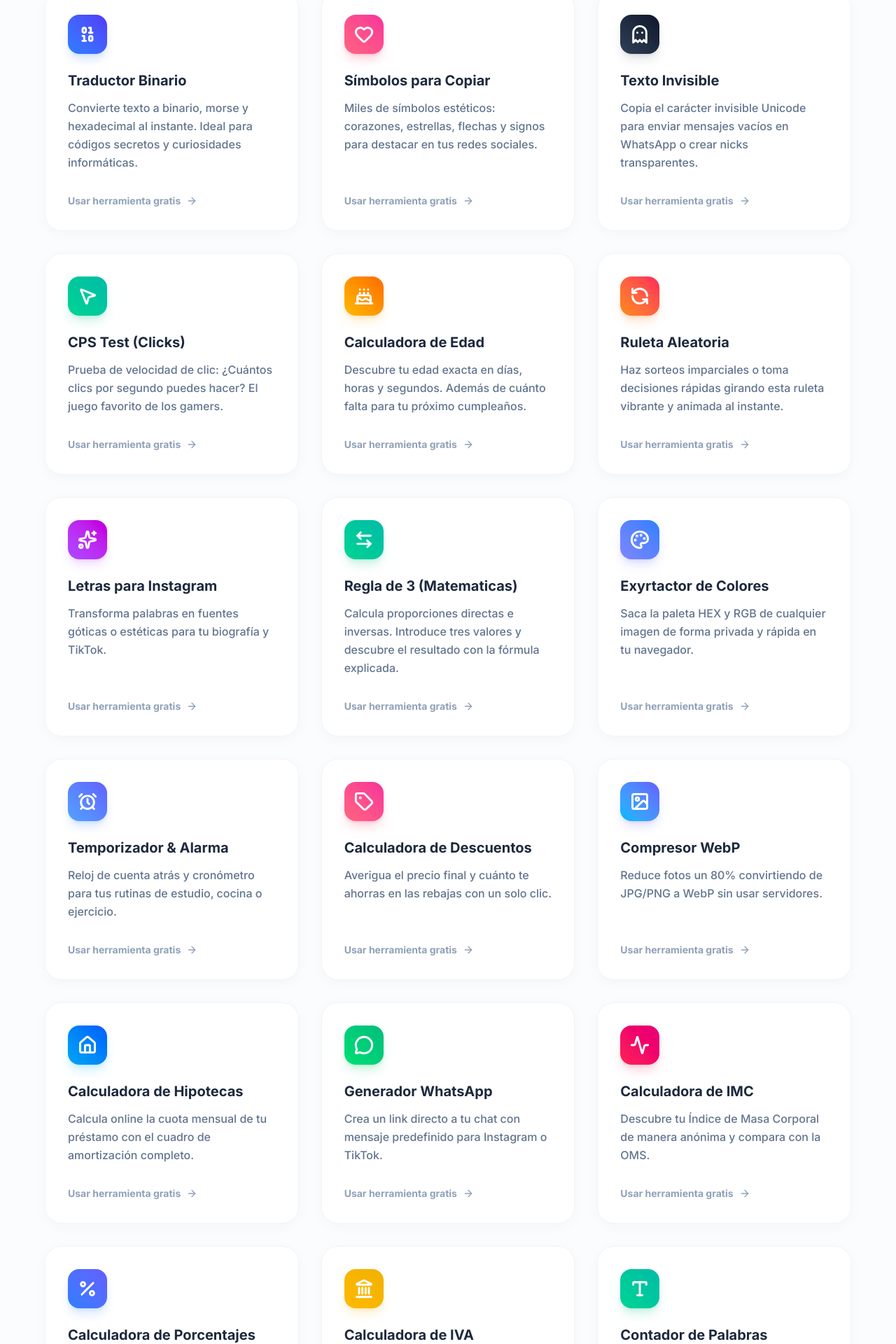
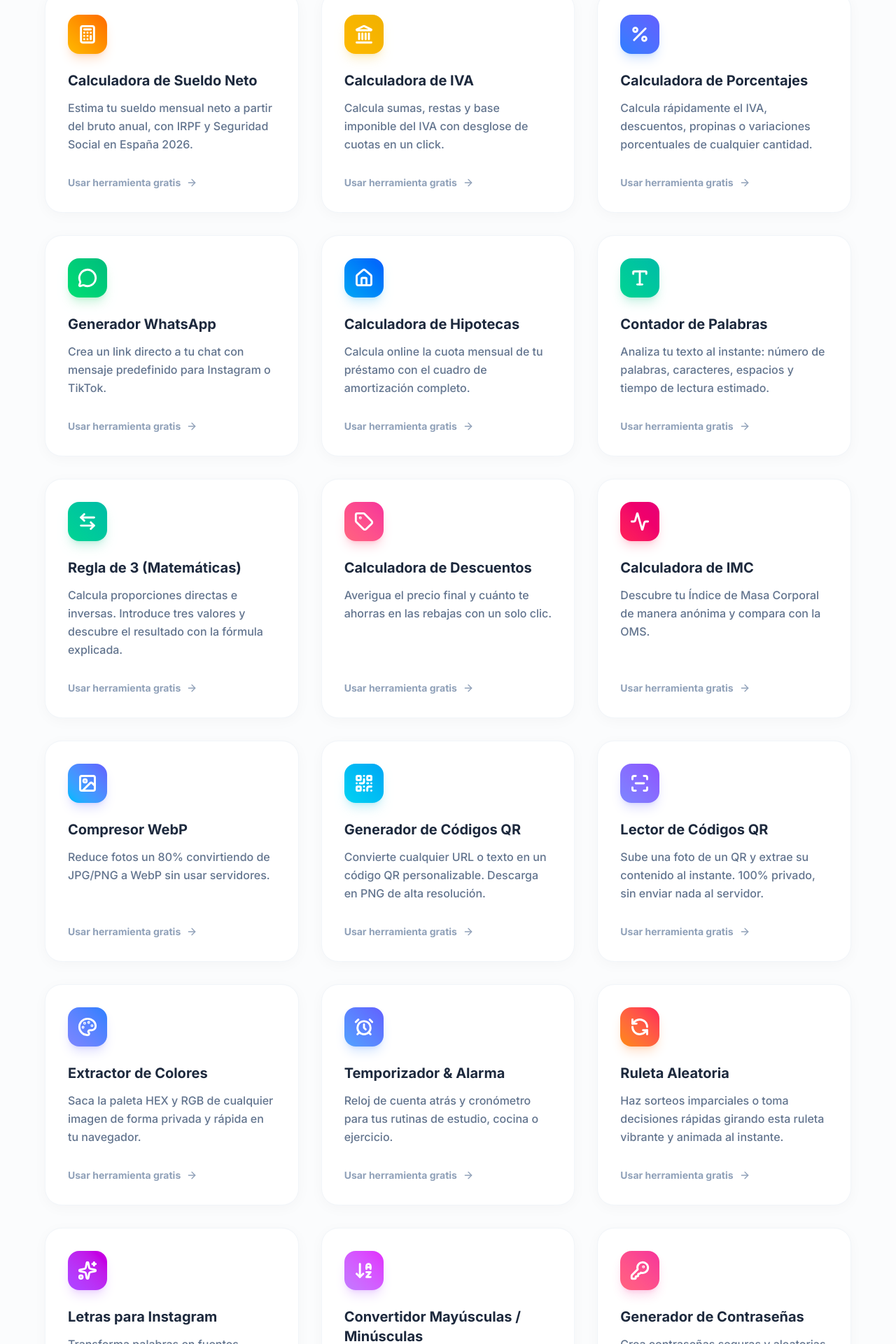
Before and after one commit to raubreak/cajautil-web, a Next.js app: page / in a window 1280 px wide. Shown: the part 317-2237 px from the top of the page at 70% size. Built offline with nearby package versions, Linux system fonts and the light colour scheme.

Commit message:
SEO: Reordered tools on home to prioritize high-traffic utilities

```diff
--- a/src/app/page.tsx
+++ b/src/app/page.tsx
@@ -51,32 +51,32 @@ const itemListJsonLd = {
   description: "Colección de herramientas web gratuitas: calculadoras, generadores y conversores.",
   numberOfItems: 26,
   itemListElement: [
-    { "@type": "ListItem", position: 1, name: "Traductor Binario y Morse", url: `${SITE_URL}/traductor-binario` },
-    { "@type": "ListItem", position: 2, name: "Símbolos para Copiar y Pegar", url: `${SITE_URL}/simbolos-copiar` },
-    { "@type": "ListItem", position: 3, name: "Texto Invisible para WhatsApp", url: `${SITE_URL}/texto-invisible` },
-    { "@type": "ListItem", position: 4, name: "CPS Test Online", url: `${SITE_URL}/cps-test` },
-    { "@type": "ListItem", position: 5, name: "Calculadora de Edad Exacta", url: `${SITE_URL}/calculadora-edad` },
-    { "@type": "ListItem", position: 6, name: "Extractor de Colores de Imagen", url: `${SITE_URL}/extractor-colores` },
-    { "@type": "ListItem", position: 7, name: "Temporizador y Alarma Online", url: `${SITE_URL}/temporizador` },
+    { "@type": "ListItem", position: 1, name: "Calculadora de Sueldo Neto", url: `${SITE_URL}/calculadora-sueldo-neto` },
+    { "@type": "ListItem", position: 2, name: "Calculadora de IVA", url: `${SITE_URL}/calculadora-iva` },
+    { "@type": "ListItem", position: 3, name: "Calculadora de Porcentajes", url: `${SITE_URL}/calculadora-porcentajes` },
+    { "@type": "ListItem", position: 4, name: "Generador Link WhatsApp", url: `${SITE_URL}/generador-enlace-whatsapp` },
+    { "@type": "ListItem", position: 5, name: "Calculadora de Hipotecas", url: `${SITE_URL}/calculadora-hipotecas` },
+    { "@type": "ListItem", position: 6, name: "Contador de Palabras y Caracteres", url: `${SITE_URL}/contador-de-palabras` },
+    { "@type": "ListItem", position: 7, name: "Calculadora de Regla de 3", url: `${SITE_URL}/calculadora-regla-de-tres` },
     { "@type": "ListItem", position: 8, name: "Calculadora de Descuentos", url: `${SITE_URL}/calculadora-descuentos` },
-    { "@type": "ListItem", position: 9, name: "Ruleta Aleatoria Online", url: `${SITE_URL}/ruleta-aleatoria` },
-    { "@type": "ListItem", position: 10, name: "Generador de Letras Raras", url: `${SITE_URL}/generador-letras-raras` },
-    { "@type": "ListItem", position: 11, name: "Compresor de Imágenes a WebP", url: `${SITE_URL}/compresor-webp` },
-    { "@type": "ListItem", position: 12, name: "Calculadora de Regla de 3", url: `${SITE_URL}/calculadora-regla-de-tres` },
-    { "@type": "ListItem", position: 13, name: "Calculadora de Hipotecas", url: `${SITE_URL}/calculadora-hipotecas` },
-    { "@type": "ListItem", position: 14, name: "Generador Link WhatsApp", url: `${SITE_URL}/generador-enlace-whatsapp` },
-    { "@type": "ListItem", position: 15, name: "Calculadora de IMC", url: `${SITE_URL}/calculadora-imc` },
-    { "@type": "ListItem", position: 16, name: "Calculadora de Porcentajes", url: `${SITE_URL}/calculadora-porcentajes` },
-    { "@type": "ListItem", position: 17, name: "Calculadora de IVA", url: `${SITE_URL}/calculadora-iva` },
-    { "@type": "ListItem", position: 18, name: "Contador de Palabras y Caracteres", url: `${SITE_URL}/contador-de-palabras` },
-    { "@type": "ListItem", position: 19, name: "Calculadora de Sueldo Neto", url: `${SITE_URL}/calculadora-sueldo-neto` },
+    { "@type": "ListItem", position: 9, name: "Calculadora de IMC", url: `${SITE_URL}/calculadora-imc` },
+    { "@type": "ListItem", position: 10, name: "Compresor de Imágenes a WebP", url: `${SITE_URL}/compresor-webp` },
+    { "@type": "ListItem", position: 11, name: "Generador de Códigos QR", url: `${SITE_URL}/generador-qr` },
+    { "@type": "ListItem", position: 12, name: "Lector de Códigos QR", url: `${SITE_URL}/lector-qr` },
+    { "@type": "ListItem", position: 13, name: "Extractor de Colores de Imagen", url: `${SITE_URL}/extractor-colores` },
+    { "@type": "ListItem", position: 14, name: "Temporizador y Alarma Online", url: `${SITE_URL}/temporizador` },
+    { "@type": "ListItem", position: 15, name: "Ruleta Aleatoria Online", url: `${SITE_URL}/ruleta-aleatoria` },
+    { "@type": "ListItem", position: 16, name: "Generador de Letras Raras", url: `${SITE_URL}/generador-letras-raras` },
+    { "@type": "ListItem", position: 17, name: "Conversor Mayúsculas Minúsculas", url: `${SITE_URL}/mayusculas-minusculas` },
+    { "@type": "ListItem", position: 18, name: "Generador de Contraseñas Seguras", url: `${SITE_URL}/generador-contrasenas` },
+    { "@type": "ListItem", position: 19, name: "Generador de Nombres", url: `${SITE_URL}/generador-nombres` },
     { "@type": "ListItem", position: 20, name: "Validador de IBAN", url: `${SITE_URL}/validador-iban` },
-    { "@type": "ListItem", position: 21, name: "Generador de Contraseñas Seguras", url: `${SITE_URL}/generador-contrasenas` },
-    { "@type": "ListItem", position: 22, name: "Generador de Nombres", url: `${SITE_URL}/generador-nombres` },
-    { "@type": "ListItem", position: 23, name: "Conversor Mayúsculas Minúsculas", url: `${SITE_URL}/mayusculas-minusculas` },
-    { "@type": "ListItem", position: 24, name: "Generador de Códigos QR", url: `${SITE_URL}/generador-qr` },
-    { "@type": "ListItem", position: 25, name: "Lector de Códigos QR", url: `${SITE_URL}/lector-qr` },
-    { "@type": "ListItem", position: 26, name: "Calculadora de Días entre Fechas", url: `${SITE_URL}/calculadora-dias` },
+    { "@type": "ListItem", position: 21, name: "Calculadora de Días entre Fechas", url: `${SITE_URL}/calculadora-dias` },
+    { "@type": "ListItem", position: 22, name: "Traductor Binario y Morse", url: `${SITE_URL}/traductor-binario` },
+    { "@type": "ListItem", position: 23, name: "Símbolos para Copiar y Pegar", url: `${SITE_URL}/simbolos-copiar` },
+    { "@type": "ListItem", position: 24, name: "Texto Invisible para WhatsApp", url: `${SITE_URL}/texto-invisible` },
+    { "@type": "ListItem", position: 25, name: "CPS Test Online", url: `${SITE_URL}/cps-test` },
+    { "@type": "ListItem", position: 26, name: "Calculadora de Edad Exacta", url: `${SITE_URL}/calculadora-edad` },
   ],
 };
 
@@ -122,44 +122,116 @@ const faqJsonLd = {
 export default function Home() {
   const herramientas = [
     {
-      titulo: 'Traductor Binario',
-      descripcion: 'Convierte texto a binario, morse y hexadecimal al instante. Ideal para códigos secretos y curiosidades informáticas.',
-      ruta: '/traductor-binario',
-      Icono: Binary,
-      color: 'from-blue-500 to-indigo-600',
+      titulo: 'Calculadora de Sueldo Neto',
+      descripcion: 'Estima tu sueldo mensual neto a partir del bruto anual, con IRPF y Seguridad Social en España 2026.',
+      ruta: '/calculadora-sueldo-neto',
+      Icono: Calculator,
+      color: 'from-amber-400 to-orange-500',
+      shadow: 'shadow-orange-500/20'
+    },
+    {
+      titulo: 'Calculadora de IVA',
+      descripcion: 'Calcula sumas, restas y base imponible del IVA con desglose de cuotas en un click.',
+      ruta: '/calculadora-iva',
+      Icono: Landmark,
+      color: 'from-amber-400 to-yellow-500',
+      shadow: 'shadow-yellow-500/20'
+    },
+    {
+      titulo: 'Calculadora de Porcentajes',
+      descripcion: 'Calcula rápidamente el IVA, descuentos, propinas o variaciones porcentuales de cualquier cantidad.',
+      ruta: '/calculadora-porcentajes',
+      Icono: Percent,
+      color: 'from-blue-500 to-indigo-500',
       shadow: 'shadow-blue-500/20'
     },
     {
-      titulo: 'Símbolos para Copiar',
-      descripcion: 'Miles de símbolos estéticos: corazones, estrellas, flechas y signos para destacar en tus redes sociales.',
-      ruta: '/simbolos-copiar',
-      Icono: Heart,
+      titulo: 'Generador WhatsApp',
+      descripcion: 'Crea un link directo a tu chat con mensaje predefinido para Instagram o TikTok.',
+      ruta: '/generador-enlace-whatsapp',
+      Icono: MessageCircle,
+      color: 'from-green-400 to-emerald-500',
+      shadow: 'shadow-green-500/20'
+    },
+    {
+      titulo: 'Calculadora de Hipotecas',
+      descripcion: 'Calcula online la cuota mensual de tu préstamo con el cuadro de amortización completo.',
+      ruta: '/calculadora-hipotecas',
+      Icono: HomeIcon,
+      color: 'from-sky-500 to-blue-600',
+      shadow: 'shadow-sky-500/20'
+    },
+    {
+      titulo: 'Contador de Palabras',
+      descripcion: 'Analiza tu texto al instante: número de palabras, caracteres, espacios y tiempo de lectura estimado.',
+      ruta: '/contador-de-palabras',
+      Icono: Type,
+      color: 'from-emerald-400 to-teal-500',
+      shadow: 'shadow-emerald-500/20'
+    },
+    {
+      titulo: 'Regla de 3 (Matemáticas)',
+      descripcion: 'Calcula proporciones directas e inversas. Introduce tres valores y descubre el resultado con la fórmula explicada.',
+      ruta: '/calculadora-regla-de-tres',
+      Icono: ArrowLeftRight,
+      color: 'from-emerald-400 to-teal-500',
+      shadow: 'shadow-emerald-500/20'
+    },
+    {
+      titulo: 'Calculadora de Descuentos',
+      descripcion: 'Averigua el precio final y cuánto te ahorras en las rebajas con un solo clic.',
+      ruta: '/calculadora-descuentos',
+      Icono: Tag,
       color: 'from-rose-400 to-pink-500',
       shadow: 'shadow-rose-500/20'
     },
     {
-      titulo: 'Texto Invisible',
-      descripcion: 'Copia el carácter invisible Unicode para enviar mensajes vacíos en WhatsApp o crear nicks transparentes.',
-      ruta: '/texto-invisible',
-      Icono: Ghost,
-      color: 'from-slate-700 to-slate-900',
-      shadow: 'shadow-slate-500/20'
+      titulo: 'Calculadora de IMC',
+      descripcion: 'Descubre tu Índice de Masa Corporal de manera anónima y compara con la OMS.',
+      ruta: '/calculadora-imc',
+      Icono: Activity,
+      color: 'from-rose-500 to-pink-600',
+      shadow: 'shadow-rose-500/20'
     },
     {
-      titulo: 'CPS Test (Clicks)',
-      descripcion: 'Prueba de velocidad de clic: ¿Cuántos clics por segundo puedes hacer? El juego favorito de los gamers.',
-      ruta: '/cps-test',
-      Icono: MousePointer2,
-      color: 'from-emerald-400 to-teal-500',
-      shadow: 'shadow-emerald-500/20'
+      titulo: 'Compresor WebP',
+      descripcion: 'Reduce fotos un 80% convirtiendo de JPG/PNG a WebP sin usar servidores.',
+      ruta: '/compresor-webp',
+      Icono: ImageIcon,
+      color: 'from-sky-400 to-indigo-500',
+      shadow: 'shadow-indigo-500/20'
     },
     {
-      titulo: 'Calculadora de Edad',
-      descripcion: 'Descubre tu edad exacta en días, horas y segundos. Además de cuánto falta para tu próximo cumpleaños.',
-      ruta: '/calculadora-edad',
-      Icono: Cake,
-      color: 'from-amber-400 to-orange-500',
-      shadow: 'shadow-amber-500/20'
+      titulo: 'Generador de Códigos QR',
+      descripcion: 'Convierte cualquier URL o texto en un código QR personalizable. Descarga en PNG de alta resolución.',
+      ruta: '/generador-qr',
+      Icono: QrCode,
+      color: 'from-cyan-400 to-sky-500',
+      shadow: 'shadow-cyan-500/20'
+    },
+    {
+      titulo: 'Lector de Códigos QR',
+      descripcion: 'Sube una foto de un QR y extrae su contenido al instante. 100% privado, sin enviar nada al servidor.',
+      ruta: '/lector-qr',
+      Icono: ScanLine,
+      color: 'from-indigo-400 to-violet-500',
+      shadow: 'shadow-indigo-500/20'
+    },
+    {
+      titulo: 'Extractor de Colores',
+      descripcion: 'Saca la paleta HEX y RGB de cualquier imagen de forma privada y rápida en tu navegador.',
+      ruta: '/extractor-colores',
+      Icono: Palette,
+      color: 'from-indigo-400 to-blue-500',
+      shadow: 'shadow-indigo-500/20'
+    },
+    {
+      titulo: 'Temporizador & Alarma',
+      descripcion: 'Reloj de cuenta atrás y cronómetro para tus rutinas de estudio, cocina o ejercicio.',
+      ruta: '/temporizador',
+      Icono: AlarmClock,
+      color: 'from-blue-400 to-indigo-500',
+      shadow: 'shadow-blue-500/20'
     },
     {
       titulo: 'Ruleta Aleatoria',
@@ -178,108 +250,12 @@ export default function Home() {
       shadow: 'shadow-purple-500/20'
     },
     {
-      titulo: 'Regla de 3 (Matematicas)',
-      descripcion: 'Calcula proporciones directas e inversas. Introduce tres valores y descubre el resultado con la fórmula explicada.',
-      ruta: '/calculadora-regla-de-tres',
-      Icono: ArrowLeftRight,
-      color: 'from-emerald-400 to-teal-500',
-      shadow: 'shadow-emerald-500/20'
-    },
-    {
-      titulo: 'Exyrtactor de Colores',
-      descripcion: 'Saca la paleta HEX y RGB de cualquier imagen de forma privada y rápida en tu navegador.',
-      ruta: '/extractor-colores',
-      Icono: Palette,
-      color: 'from-indigo-400 to-blue-500',
-      shadow: 'shadow-indigo-500/20'
-    },
-    {
-      titulo: 'Temporizador & Alarma',
-      descripcion: 'Reloj de cuenta atrás y cronómetro para tus rutinas de estudio, cocina o ejercicio.',
-      ruta: '/temporizador',
-      Icono: AlarmClock,
-      color: 'from-blue-400 to-indigo-500',
-      shadow: 'shadow-blue-500/20'
-    },
-    {
-      titulo: 'Calculadora de Descuentos',
-      descripcion: 'Averigua el precio final y cuánto te ahorras en las rebajas con un solo clic.',
-      ruta: '/calculadora-descuentos',
-      Icono: Tag,
-      color: 'from-rose-400 to-pink-500',
-      shadow: 'shadow-rose-500/20'
-    },
-    {
-      titulo: 'Compresor WebP',
-      descripcion: 'Reduce fotos un 80% convirtiendo de JPG/PNG a WebP sin usar servidores.',
-      ruta: '/compresor-webp',
-      Icono: ImageIcon,
-      color: 'from-sky-400 to-indigo-500',
-      shadow: 'shadow-indigo-500/20'
-    },
-    {
-      titulo: 'Calculadora de Hipotecas',
-      descripcion: 'Calcula online la cuota mensual de tu préstamo con el cuadro de amortización completo.',
-      ruta: '/calculadora-hipotecas',
-      Icono: HomeIcon,
-      color: 'from-sky-500 to-blue-600',
-      shadow: 'shadow-sky-500/20'
-    },
-    {
-      titulo: 'Generador WhatsApp',
-      descripcion: 'Crea un link directo a tu chat con mensaje predefinido para Instagram o TikTok.',
-      ruta: '/generador-enlace-whatsapp',
-      Icono: MessageCircle,
-      color: 'from-green-400 to-emerald-500',
-      shadow: 'shadow-green-500/20'
-    },
-    {
-      titulo: 'Calculadora de IMC',
-      descripcion: 'Descubre tu Índice de Masa Corporal de manera anónima y compara con la OMS.',
-      ruta: '/calculadora-imc',
-      Icono: Activity,
-      color: 'from-rose-500 to-pink-600',
-      shadow: 'shadow-rose-500/20'
-    },
-    {
-      titulo: 'Calculadora de Porcentajes',
-      descripcion: 'Calcula rápidamente el IVA, descuentos, propinas o variaciones porcentuales de cualquier cantidad.',
-      ruta: '/calculadora-porcentajes',
-      Icono: Percent,
-      color: 'from-blue-500 to-indigo-500',
-      shadow: 'shadow-blue-500/20'
-    },
-    {
-      titulo: 'Calculadora de IVA',
-      descripcion: 'Calcula sumas, restas y base imponible del IVA con desglose de cuotas en un click.',
-      ruta: '/calculadora-iva',
-      Icono: Landmark,
-      color: 'from-amber-400 to-yellow-500',
-      shadow: 'shadow-yellow-500/20'
-    },
-    {
-      titulo: 'Contador de Palabras',
-      descripcion: 'Analiza tu texto al instante: número de palabras, caracteres, espacios y tiempo de lectura estimado.',
-      ruta: '/contador-de-palabras',
-      Icono: Type,
-      color: 'from-emerald-400 to-teal-500',
-      shadow: 'shadow-emerald-500/20'
-    },
-    {
-      titulo: 'Calculadora de Sueldo Neto',
-      descripcion: 'Estima tu sueldo mensual neto a partir del bruto anual, con IRPF y Seguridad Social en España 2026.',
-      ruta: '/calculadora-sueldo-neto',
-      Icono: Calculator,
-      color: 'from-amber-400 to-orange-500',
-      shadow: 'shadow-orange-500/20'
-    },
-    {
-      titulo: 'Validador de IBAN',
-      descripcion: 'Validador algorítmico MOD 97 para cuentas bancarias europeas. Privado y 100% offline.',
-      ruta: '/validador-iban',
-      Icono: ShieldCheck,
-      color: 'from-indigo-400 to-indigo-600',
-      shadow: 'shadow-indigo-500/20'
+      titulo: 'Convertidor Mayúsculas / Minúsculas',
+      descripcion: 'Convierte textos a MAYÚSCULAS, minúsculas, capitalizado o formato oración con un solo clic.',
+      ruta: '/mayusculas-minusculas',
+      Icono: ArrowDownAZ,
+      color: 'from-purple-400 to-fuchsia-500',
+      shadow: 'shadow-purple-500/20'
     },
     {
       titulo: 'Generador de Contraseñas',
@@ -298,27 +274,11 @@ export default function Home() {
       shadow: 'shadow-teal-500/20'
     },
     {
-      titulo: 'Convertidor Mayúsculas / Minúsculas',
-      descripcion: 'Convierte textos a MAYÚSCULAS, minúsculas, capitalizado o formato oración con un solo clic.',
-      ruta: '/mayusculas-minusculas',
-      Icono: ArrowDownAZ,
-      color: 'from-purple-400 to-fuchsia-500',
-      shadow: 'shadow-purple-500/20'
-    },
-    {
-      titulo: 'Generador de Códigos QR',
-      descripcion: 'Convierte cualquier URL o texto en un código QR personalizable. Descarga en PNG de alta resolución.',
-      ruta: '/generador-qr',
-      Icono: QrCode,
-      color: 'from-cyan-400 to-sky-500',
-      shadow: 'shadow-cyan-500/20'
-    },
-    {
-      titulo: 'Lector de Códigos QR',
-      descripcion: 'Sube una foto de un QR y extrae su contenido al instante. 100% privado, sin enviar nada al servidor.',
-      ruta: '/lector-qr',
-      Icono: ScanLine,
-      color: 'from-indigo-400 to-violet-500',
+      titulo: 'Validador de IBAN',
+      descripcion: 'Validador algorítmico MOD 97 para cuentas bancarias europeas. Privado y 100% offline.',
+      ruta: '/validador-iban',
+      Icono: ShieldCheck,
+      color: 'from-indigo-400 to-indigo-600',
       shadow: 'shadow-indigo-500/20'
     },
     {
@@ -328,6 +288,46 @@ export default function Home() {
       Icono: CalendarDays,
       color: 'from-pink-400 to-purple-500',
       shadow: 'shadow-pink-500/20'
+    },
+    {
+      titulo: 'Traductor Binario',
+      descripcion: 'Convierte texto a binario, morse y hexadecimal al instante. Ideal para códigos secretos.',
+      ruta: '/traductor-binario',
+      Icono: Binary,
+      color: 'from-blue-500 to-indigo-600',
+      shadow: 'shadow-blue-500/20'
+    },
+    {
+      titulo: 'Símbolos para Copiar',
+      descripcion: 'Miles de símbolos estéticos: corazones, estrellas y signos para destacar en tus redes sociales.',
+      ruta: '/simbolos-copiar',
+      Icono: Heart,
+      color: 'from-rose-400 to-pink-500',
+      shadow: 'shadow-rose-500/20'
+    },
+    {
+      titulo: 'Texto Invisible',
+      descripcion: 'Copia el carácter invisible Unicode para enviar mensajes vacíos en WhatsApp o crear nicks.',
+      ruta: '/texto-invisible',
+      Icono: Ghost,
+      color: 'from-slate-700 to-slate-900',
+      shadow: 'shadow-slate-500/20'
+    },
+    {
+      titulo: 'CPS Test (Clicks)',
+      descripcion: 'Prueba de velocidad de clic: ¿Cuántos clics por segundo puedes hacer? Récord mundial.',
+      ruta: '/cps-test',
+      Icono: MousePointer2,
+      color: 'from-emerald-400 to-teal-500',
+      shadow: 'shadow-emerald-500/20'
+    },
+    {
+      titulo: 'Calculadora de Edad',
+      descripcion: 'Descubre tu edad exacta en días, horas y segundos. Cuenta atrás para tu cumpleaños.',
+      ruta: '/calculadora-edad',
+      Icono: Cake,
+      color: 'from-amber-400 to-orange-500',
+      shadow: 'shadow-amber-500/20'
     }
   ];
 
```
